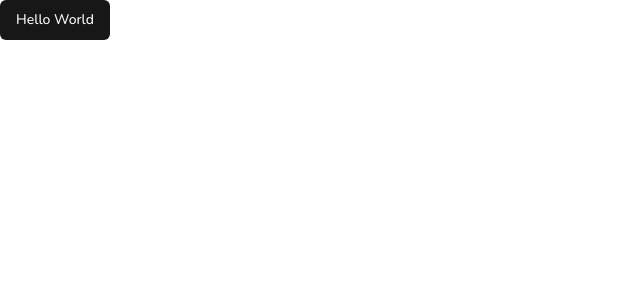
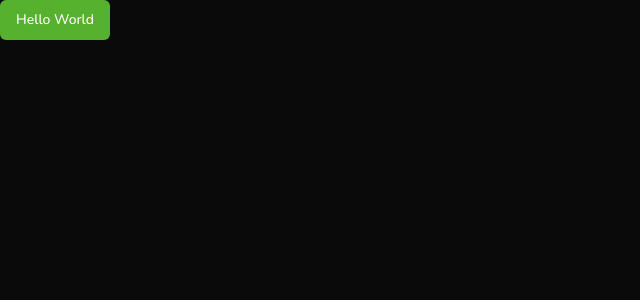
Before and after one commit to marcorezende-12/fsc-fintrack, a React (Vite) app: page / in a window 1280 px wide. Shown: the top 300 px of the page, without its empty margins (0-640 px from the left). Built offline with nearby package versions, Linux system fonts and the light colour scheme; a web font is replaced by a local one.

Commit message:
feat: update shadcn colors

```diff
--- a/src/index.css
+++ b/src/index.css
@@ -3,178 +3,177 @@
 @tailwind utilities;
 
 @font-face {
-  font-family: "Nunito";
-  src: url("/src/assets/fonts/Nunito-Black.ttf") format("truetype");
+  font-family: 'Nunito';
+  src: url('/src/assets/fonts/Nunito-Black.ttf') format('truetype');
   font-weight: 900;
   font-style: normal;
 }
 
 @font-face {
-  font-family: "Nunito";
-  src: url("/src/assets/fonts/Nunito-BlackItalic.ttf") format("truetype");
+  font-family: 'Nunito';
+  src: url('/src/assets/fonts/Nunito-BlackItalic.ttf') format('truetype');
   font-weight: 900;
   font-style: italic;
 }
 
 @font-face {
-  font-family: "Nunito";
-  src: url("/src/assets/fonts/Nunito-Bold.ttf") format("truetype");
+  font-family: 'Nunito';
+  src: url('/src/assets/fonts/Nunito-Bold.ttf') format('truetype');
   font-weight: 700;
   font-style: normal;
 }
 
 @font-face {
-  font-family: "Nunito";
-  src: url("/src/assets/fonts/Nunito-BoldItalic.ttf") format("truetype");
+  font-family: 'Nunito';
+  src: url('/src/assets/fonts/Nunito-BoldItalic.ttf') format('truetype');
   font-weight: 700;
   font-style: italic;
 }
 
 @font-face {
-  font-family: "Nunito";
-  src: url("/src/assets/fonts/Nunito-ExtraBold.ttf") format("truetype");
+  font-family: 'Nunito';
+  src: url('/src/assets/fonts/Nunito-ExtraBold.ttf') format('truetype');
   font-weight: 800;
   font-style: normal;
 }
 
 @font-face {
-  font-family: "Nunito";
-  src: url("/src/assets/fonts/Nunito-ExtraBoldItalic.ttf") format("truetype");
+  font-family: 'Nunito';
+  src: url('/src/assets/fonts/Nunito-ExtraBoldItalic.ttf') format('truetype');
   font-weight: 800;
   font-style: italic;
 }
 
 @font-face {
-  font-family: "Nunito";
-  src: url("/src/assets/fonts/Nunito-ExtraLight.ttf") format("truetype");
+  font-family: 'Nunito';
+  src: url('/src/assets/fonts/Nunito-ExtraLight.ttf') format('truetype');
   font-weight: 200;
   font-style: normal;
 }
 
 @font-face {
-  font-family: "Nunito";
-  src: url("/src/assets/fonts/Nunito-ExtraLightItalic.ttf") format("truetype");
+  font-family: 'Nunito';
+  src: url('/src/assets/fonts/Nunito-ExtraLightItalic.ttf') format('truetype');
   font-weight: 200;
   font-style: italic;
 }
 
 @font-face {
-  font-family: "Nunito";
-  src: url("/src/assets/fonts/Nunito-Italic.ttf") format("truetype");
+  font-family: 'Nunito';
+  src: url('/src/assets/fonts/Nunito-Italic.ttf') format('truetype');
   font-weight: 400;
   font-style: italic;
 }
 
 @font-face {
-  font-family: "Nunito";
-  src: url("/src/assets/fonts/Nunito-Light.ttf") format("truetype");
+  font-family: 'Nunito';
+  src: url('/src/assets/fonts/Nunito-Light.ttf') format('truetype');
   font-weight: 300;
   font-style: normal;
 }
 
 @font-face {
-  font-family: "Nunito";
-  src: url("/src/assets/fonts/Nunito-LightItalic.ttf") format("truetype");
+  font-family: 'Nunito';
+  src: url('/src/assets/fonts/Nunito-LightItalic.ttf') format('truetype');
   font-weight: 300;
   font-style: italic;
 }
 
 @font-face {
-  font-family: "Nunito";
-  src: url("/src/assets/fonts/Nunito-Medium.ttf") format("truetype");
+  font-family: 'Nunito';
+  src: url('/src/assets/fonts/Nunito-Medium.ttf') format('truetype');
   font-weight: 500;
   font-style: normal;
 }
 
 @font-face {
-  font-family: "Nunito";
-  src: url("/src/assets/fonts/Nunito-MediumItalic.ttf") format("truetype");
+  font-family: 'Nunito';
+  src: url('/src/assets/fonts/Nunito-MediumItalic.ttf') format('truetype');
   font-weight: 500;
   font-style: italic;
 }
 
 @font-face {
-  font-family: "Nunito";
-  src: url("/src/assets/fonts/Nunito-Regular.ttf") format("truetype");
+  font-family: 'Nunito';
+  src: url('/src/assets/fonts/Nunito-Regular.ttf') format('truetype');
   font-weight: 400;
   font-style: normal;
 }
 
 @font-face {
-  font-family: "Nunito";
-  src: url("/src/assets/fonts/Nunito-SemiBold.ttf") format("truetype");
+  font-family: 'Nunito';
+  src: url('/src/assets/fonts/Nunito-SemiBold.ttf') format('truetype');
   font-weight: 600;
   font-style: normal;
 }
 
 @font-face {
-  font-family: "Nunito";
-  src: url("/src/assets/fonts/Nunito-SemiBoldItalic.ttf") format("truetype");
+  font-family: 'Nunito';
+  src: url('/src/assets/fonts/Nunito-SemiBoldItalic.ttf') format('truetype');
   font-weight: 600;
   font-style: italic;
 }
 
 * {
-  font-family: "Nunito", sans-serif;
-}
-
-* {
-  font-family: "Nunito", sans-serif;
+  font-family: 'Nunito', sans-serif;
 }
 
 @layer base {
+  @layer base {
     :root {
-    --background: 0 0% 100%;
-    --foreground: 0 0% 3.9%;
-    --card: 0 0% 100%;
-    --card-foreground: 0 0% 3.9%;
-    --popover: 0 0% 100%;
-    --popover-foreground: 0 0% 3.9%;
-    --primary: 0 0% 9%;
-    --primary-foreground: 0 0% 98%;
-    --secondary: 0 0% 96.1%;
-    --secondary-foreground: 0 0% 9%;
-    --muted: 0 0% 96.1%;
-    --muted-foreground: 0 0% 45.1%;
-    --accent: 0 0% 96.1%;
-    --accent-foreground: 0 0% 9%;
-    --destructive: 0 84.2% 60.2%;
-    --destructive-foreground: 0 0% 98%;
-    --border: 0 0% 89.8%;
-    --input: 0 0% 89.8%;
-    --ring: 0 0% 3.9%;
-    --chart-1: 12 76% 61%;
-    --chart-2: 173 58% 39%;
-    --chart-3: 197 37% 24%;
-    --chart-4: 43 74% 66%;
-    --chart-5: 27 87% 67%;
+      --primary-blue: 217 97% 61%;
+      --primary-green: 102 59% 44%;
+      --primary-red: 0 81% 55%;
+
+      /* Fundo da aplicação (<body>) */
+      --background: 0 0% 3.9%;
+      --foreground: 0 0% 100%;
+
+      /* Fundo do <Card> */
+      --card: 0 0 9%;
+      --card-foreground: 0 0% 100%;
+
+      /* Fundo do <DropdownMenu>, <HoverCard>, <Popover> */
+      --popover: 0 0 9%;
+      --popover-foreground: 0 0% 100%;
+
+      /* Botões */
+      --primary: 102 59% 44%;
+      --primary-foreground: 0 0% 100%;
+      --secondary: 240 4% 16%;
+      --secondary-foreground: 0 0% 100%;
+
+      /* Fundo do <Switch>, <Skeleton> e <TabList> */
+      --muted: 240 4% 16%;
+      --muted-foreground: 0 0% 63.9%;
+
+      /* Efeito de hover no <DropdownMenu>, <HoverCard> e <Popover> */
+      --accent: 240 4% 16%;
+      --accent-foreground: 0 0% 100%;
+
+      /* Botões perigosos (deleção, por exemplo) */
+      --destructive: 0 81% 55%;
+      --destructive-foreground: 0 0% 100%;
+
+      /* Borda dos elementos */
+      --border: 240 4% 16%;
+
+      /* Borda dos inputs */
+      --input: 240 4% 16%;
+
+      /* Cor do ring nos inputs */
+      --ring: 0 0% 83.1%;
+
+      /* Border radius para cards, inputs e botões */
       --radius: 0.5rem;
-  }
-  .dark {
-    --background: 0 0% 3.9%;
-    --foreground: 0 0% 98%;
-    --card: 0 0% 3.9%;
-    --card-foreground: 0 0% 98%;
-    --popover: 0 0% 3.9%;
-    --popover-foreground: 0 0% 98%;
-    --primary: 0 0% 98%;
-    --primary-foreground: 0 0% 9%;
-    --secondary: 0 0% 14.9%;
-    --secondary-foreground: 0 0% 98%;
-    --muted: 0 0% 14.9%;
-    --muted-foreground: 0 0% 63.9%;
-    --accent: 0 0% 14.9%;
-    --accent-foreground: 0 0% 98%;
-    --destructive: 0 62.8% 30.6%;
-    --destructive-foreground: 0 0% 98%;
-    --border: 0 0% 14.9%;
-    --input: 0 0% 14.9%;
-    --ring: 0 0% 83.1%;
+
+      /* Gráficos */
       --chart-1: 220 70% 50%;
       --chart-2: 160 60% 45%;
       --chart-3: 30 80% 55%;
       --chart-4: 280 65% 60%;
       --chart-5: 340 75% 55%;
+    }
   }
 }
 
--- a/tailwind.config.js
+++ b/tailwind.config.js
@@ -1,7 +1,7 @@
 /** @type {import('tailwindcss').Config} */
 export default {
   darkMode: ['class'],
-  content: ['./index.html', './src/**/*.{js,jsx}'],
+  content: ['./index.html', './src/**/*.{js,ts,jsx,tsx}'],
   theme: {
     extend: {
       borderRadius: {
@@ -23,6 +23,9 @@
         primary: {
           DEFAULT: 'hsl(var(--primary))',
           foreground: 'hsl(var(--primary-foreground))',
+          red: 'hsl(var(--primary-red))',
+          green: 'hsl(var(--primary-green))',
+          blue: 'hsl(var(--primary-blue))',
         },
         secondary: {
           DEFAULT: 'hsl(var(--secondary))',
```
Lines whose indentation alone changed are shown as unchanged.
